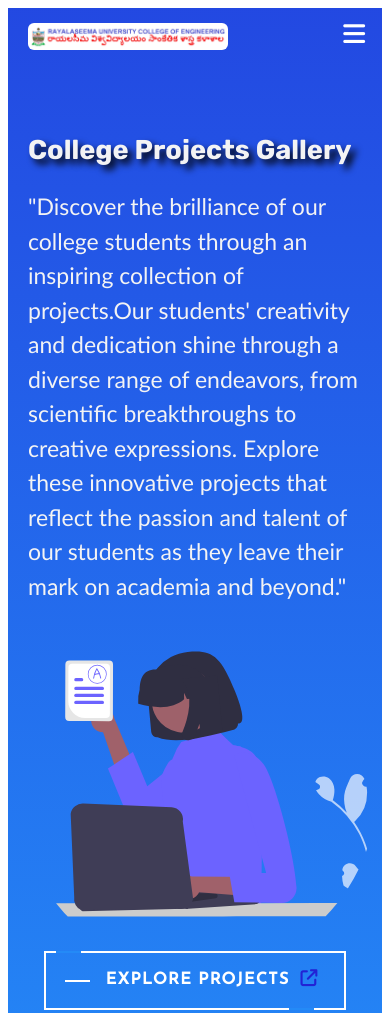
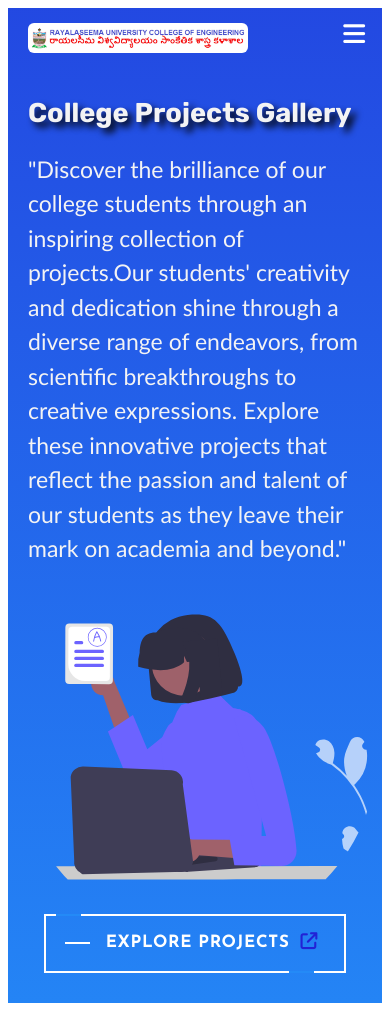
Before and after one commit to bhasidhshaik/project-show-case, a plain HTML site: page index.html in a window 390 px wide. Shown: the top 1013 px of the page. Drawn offline with nearby package versions, Linux system fonts and the light colour scheme; a web font is replaced by a local one.

Commit message:
Update style.css

```diff
--- a/CSS Files/style.css
+++ b/CSS Files/style.css
@@ -371,7 +371,7 @@ i#toggle-menu{
 }
 @media (max-width:850px){
   .logo img{
-      width: 200px;
+      width: 220px;
   }
 
   .main-head-container{
@@ -381,7 +381,7 @@ i#toggle-menu{
       font-size: 1.7em;
   }
   .main-heading{
-      margin: 80px 20px 0px;
+      margin: 40px 20px 0px;
       max-width: 100% !important;
   }
   .heading-and-side-image-container{
```
